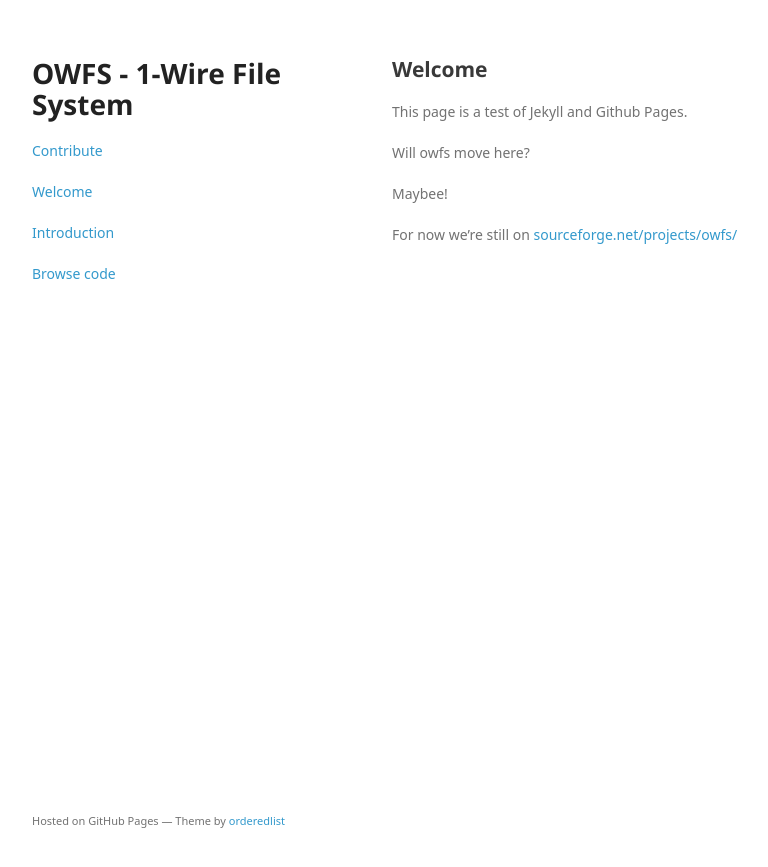
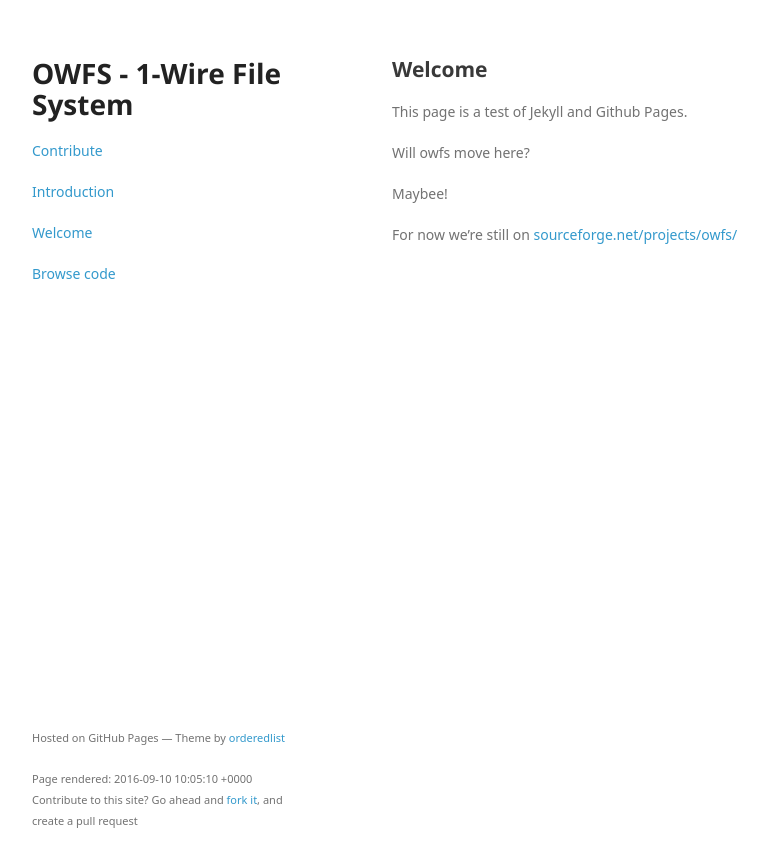
Before and after one commit to owfs/owfs.github.io, a Jekyll site: the page built from index.md, in a window 1280 px wide. Shown: the top 867 px of the page, without its empty margins (178-946 px from the left). Built offline with Jekyll 4.4.1, drawn with Linux system fonts in a browser that asks for light colours; some web fonts are replaced.

Commit message:
testing weighted pages

```diff
--- a/_layouts/default.html
+++ b/_layouts/default.html
@@ -15,7 +15,9 @@
     <div class="wrapper">
       <header>
         <h1>OWFS - 1-Wire File System</h1>
-        {% for page in site.pages %}
+
+        {% assign weighted_pages = site.pages | sort:"weight"  %}
+        {% for page in weighted_pages %}
           <p class="view"><a href="{{page.url}}">{{page.title}}</a></p>
         {% endfor %}
         <p class="view"><a href="https://github.com/owfs/owfs">Browse code</a></p>
@@ -25,6 +27,8 @@
       </section>
       <footer>
         <p><small>Hosted on GitHub Pages &mdash; Theme by <a href="https://github.com/orderedlist">orderedlist</a></small></p>
+        <small>Page rendered: {{site.time}}</small>
+        <small>Contribute to this site? Go ahead and  <a href="https://github.com/owfs/owfs.github.io">fork it</a>, and create a pull request</p></small>
       </footer>
     </div>
     <script src="javascripts/scale.fix.js"></script>
```
Also changed, not shown: contribute.md (+1 -0 lines), index.md (+1 -0 lines), introduction.md (+2 -0 lines).
